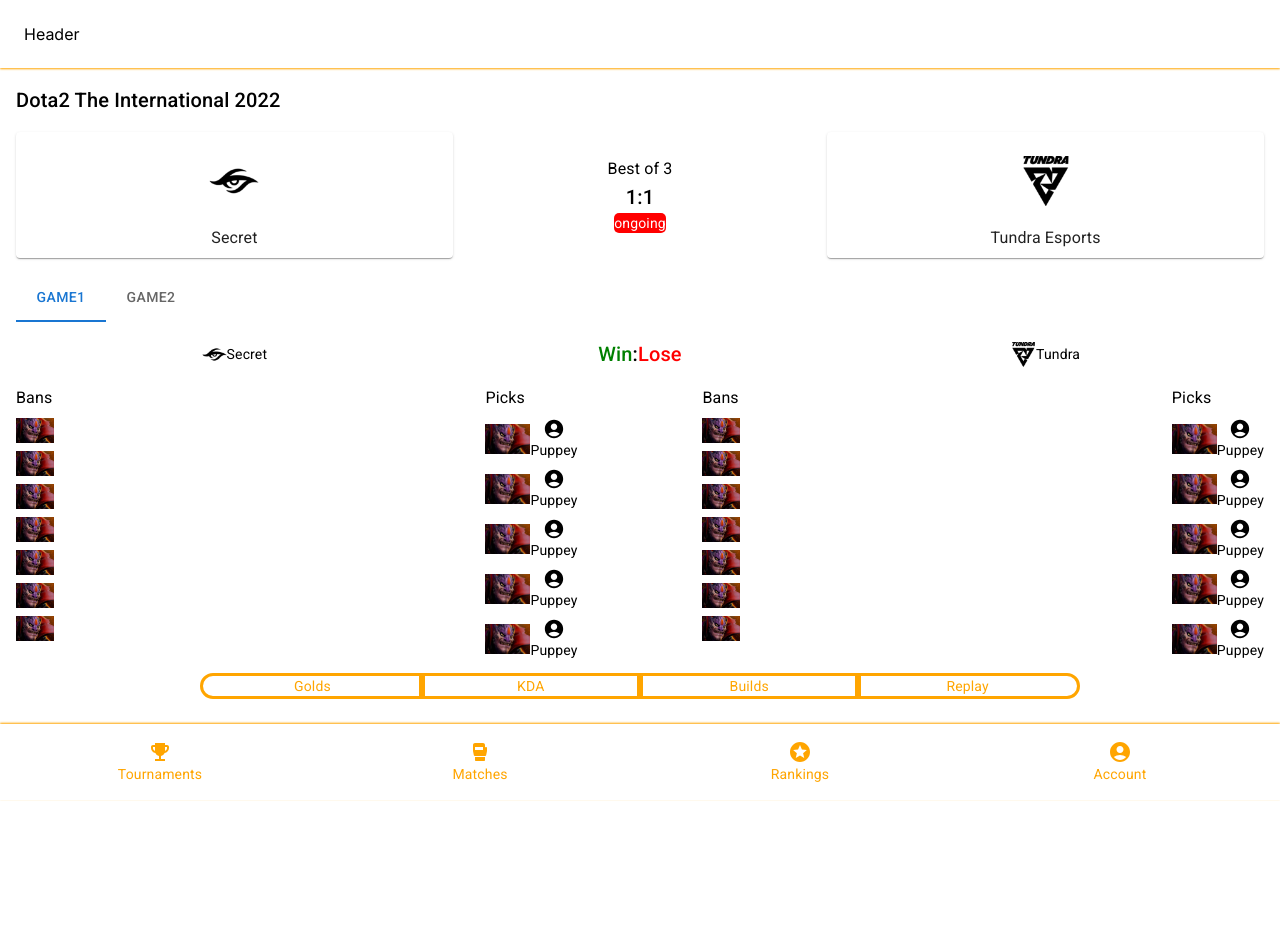
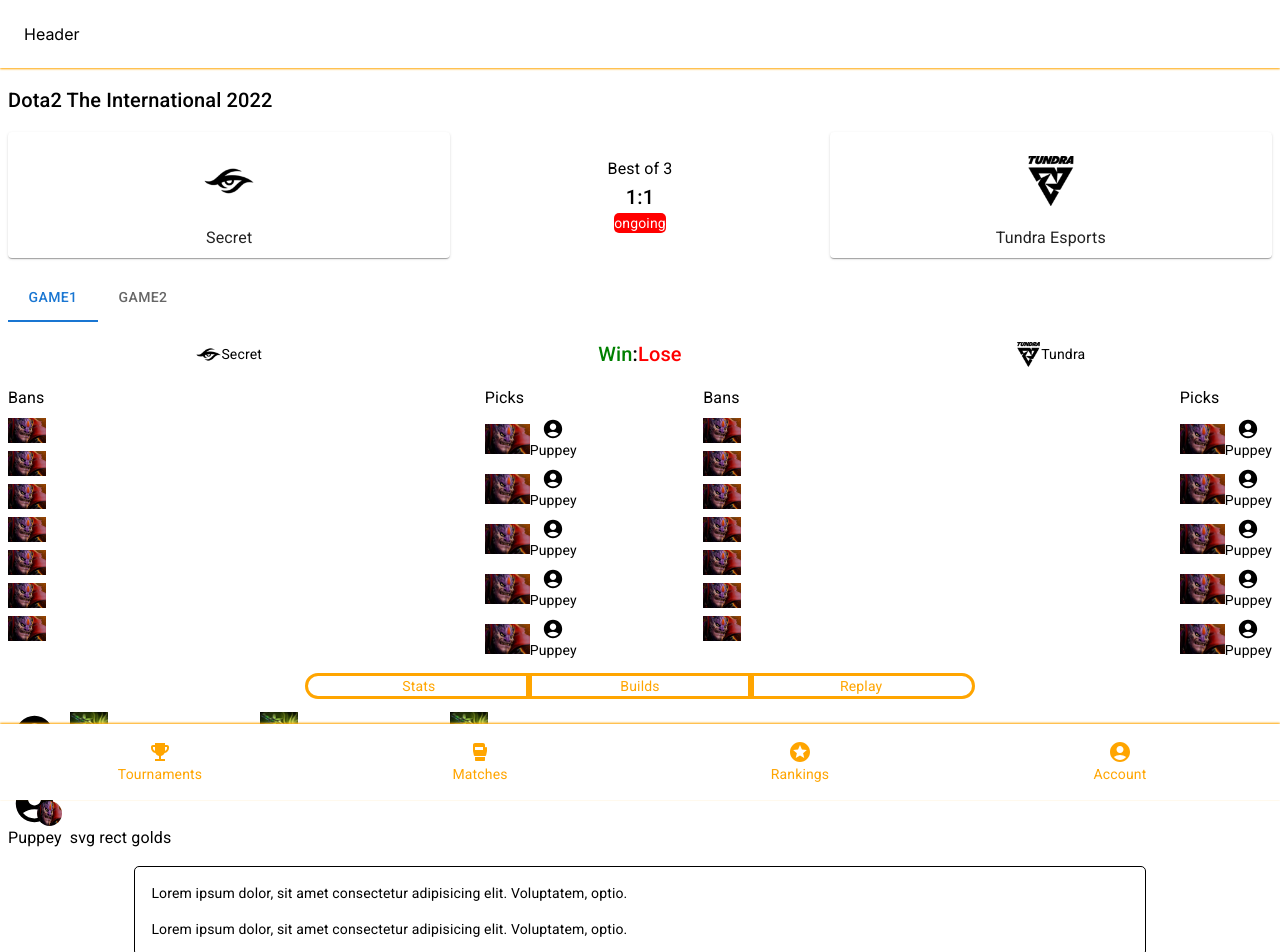
Before and after one commit to MyNameIsTakenOMG/grid-esports-datajam-2023-gameTracker, a Next.js app: page /tournaments/1/series/1 in a window 1280 px wide. Shown: the top 952 px of the page. Before the commit the page ends 800 px from the top, so only its background shows below. Built offline with nearby package versions, Linux system fonts and the light colour scheme.

Commit message:
complete the designs for game filters and filter results, and install redux toolkit

```diff
--- a/package.json
+++ b/package.json
@@ -14,8 +14,10 @@
     "@fontsource/roboto": "^5.0.8",
     "@mui/icons-material": "^5.14.7",
     "@mui/material": "^5.14.7",
+    "@reduxjs/toolkit": "^1.9.5",
     "next": "13.4.19",
     "react": "18.2.0",
-    "react-dom": "18.2.0"
+    "react-dom": "18.2.0",
+    "react-redux": "^8.1.2"
   }
 }
--- a/src/app/tournaments/[tourId]/series/[sId]/page.jsx
+++ b/src/app/tournaments/[tourId]/series/[sId]/page.jsx
@@ -4,6 +4,7 @@
 import AccountCircleIcon from '@mui/icons-material/AccountCircle';
 import React, { useState } from 'react';
 import Image from 'next/image';
+import Grid from '@mui/material/Unstable_Grid2';
 
 export default function Sery() {
   const [value, setValue] = useState(0);
@@ -20,7 +21,7 @@
         flexFlow: 'column nowrap',
         // justifyContent: 'space-between',
         // alignItems: 'center',
-        px: '1rem',
+        px: '0.5rem',
         flexGrow: 1,
       }}
     >
@@ -522,15 +523,16 @@
               borderRadius: '50px 0 0 50px',
             }}
           >
-            Golds
+            {/* Golds */}
+            Stats
           </Typography>
-          <Typography
+          {/* <Typography
             variant="body2"
             color="orange"
             sx={{ outline: 'solid orange', width: '25%', textAlign: 'center' }}
           >
             KDA
-          </Typography>
+          </Typography> */}
           <Typography
             variant="body2"
             color="orange"
@@ -551,6 +553,139 @@
             Replay
           </Typography>
         </Stack>
+
+        {/* filter results  */}
+        <Box sx={{ display: 'flex', flexFlow: 'row nowrap' }}>
+          {/* left  */}
+          <Box
+            sx={{ width: '50%', display: 'flex', flexFlow: 'column nowrap' }}
+          >
+            {/* player & hero & builds */}
+            <Stack direction={'row'}>
+              <Box
+                sx={{
+                  position: 'relative',
+                  display: 'flex',
+                  flexFlow: 'column nowrap',
+                  alignItems: 'center',
+                  mr: '0.5rem',
+                }}
+              >
+                <AccountCircleIcon sx={{ width: '45px', height: '45px' }} />
+                <Typography>Puppey</Typography>
+                <Image
+                  style={{
+                    position: 'absolute',
+                    top: 20,
+                    right: 0,
+                    borderRadius: '50%',
+                  }}
+                  width={25}
+                  height={25}
+                  alt="lion"
+                  src="/hero/lion.webp"
+                />
+              </Box>
+              <Grid container sx={{ flexGrow: 1 }}>
+                <Grid xs={4}>
+                  <Image
+                    width={38}
+                    height={25}
+                    alt="item_butterfly"
+                    src="/item/item_butterfly.webp"
+                  />
+                </Grid>
+                <Grid xs={4}>
+                  <Image
+                    width={38}
+                    height={25}
+                    alt="item_butterfly"
+                    src="/item/item_butterfly.webp"
+                  />
+                </Grid>
+                <Grid xs={4}>
+                  <Image
+                    width={38}
+                    height={25}
+                    alt="item_butterfly"
+                    src="/item/item_butterfly.webp"
+                  />
+                </Grid>
+                <Grid xs={4}>
+                  <Image
+                    width={38}
+                    height={25}
+                    alt="item_butterfly"
+                    src="/item/item_butterfly.webp"
+                  />
+                </Grid>
+              </Grid>
+            </Stack>
+
+            {/* player & Stats ( Golds and KDA)  */}
+            <Stack direction={'row'}>
+              <Box
+                sx={{
+                  position: 'relative',
+                  display: 'flex',
+                  flexFlow: 'column nowrap',
+                  alignItems: 'center',
+                  mr: '0.5rem',
+                }}
+              >
+                <AccountCircleIcon sx={{ width: '45px', height: '45px' }} />
+                <Typography>Puppey</Typography>
+                <Image
+                  style={{
+                    position: 'absolute',
+                    top: 20,
+                    right: 0,
+                    borderRadius: '50%',
+                  }}
+                  width={25}
+                  height={25}
+                  alt="lion"
+                  src="/hero/lion.webp"
+                />
+              </Box>
+              <Stack direction={'column'} justifyContent={'space-between'}>
+                <Typography variant="body2">5/16/19</Typography>
+
+                {/* svg rect line for golds  */}
+                <Stack direction={'column'}>
+                  <Typography>svg rect golds</Typography>
+                  {/* rect line  */}
+                </Stack>
+              </Stack>
+            </Stack>
+          </Box>
+          {/* right  */}
+          <Box
+            sx={{ width: '50%', display: 'flex', flexFlow: 'column nowrap' }}
+          ></Box>
+        </Box>
+
+        {/* replay & live events-board  */}
+        <Stack
+          direction="column-reverse"
+          sx={{
+            border: '1px solid black',
+            borderRadius: '5px',
+            alignSelf: 'center',
+            width: '80%',
+            my: 2,
+            p: 1,
+          }}
+        >
+          <Typography variant="body2" sx={{ p: 1 }}>
+            Lorem ipsum dolor, sit amet consectetur adipisicing elit.
+            Voluptatem, optio.
+          </Typography>
+          <Typography variant="body2" sx={{ p: 1 }}>
+            Lorem ipsum dolor, sit amet consectetur adipisicing elit.
+            Voluptatem, optio.
+          </Typography>
+        </Stack>
       </Box>
 
       <div style={{ height: '80px', width: '100%' }}></div>
```
Also changed, not shown: src/app/page.js (+126 -34 lines), src/app/tournaments/[tourId]/page.jsx (+6 -6 lines), 1 other file (tests, documents, lock files or other folders).
